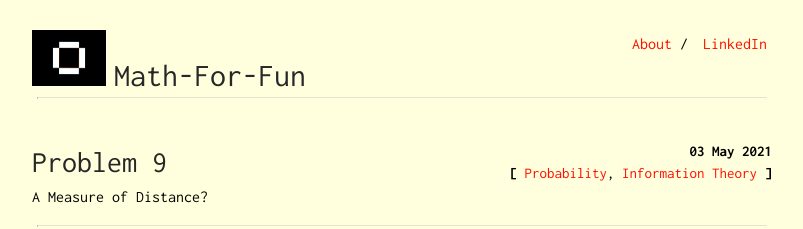
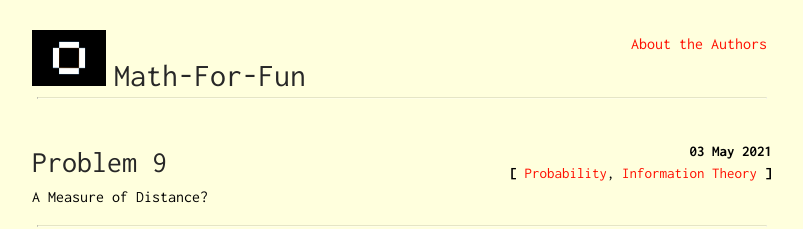
Before and after one commit to Oscuro-Phoenix/math-for-fun, a Jekyll site: the page built from index.html, in a window 1280 px wide. Shown: the top 229 px of the page, without its empty margins (238-1041 px from the left). Built offline with Jekyll 4.4.1, drawn with Linux system fonts in a browser that asks for light colours.

Commit message:
Config 2

```diff
--- a/_config.yml
+++ b/_config.yml
@@ -18,7 +18,5 @@ sass:
     sass_dir: css
 
 navbar:
- - name: "About"
+ - name: "About the Authors"
    link: "about"
- - name: "LinkedIn"
-   absolute-link: "https://www.linkedin.com/in/shakul-pathak-402a6998/"
```
